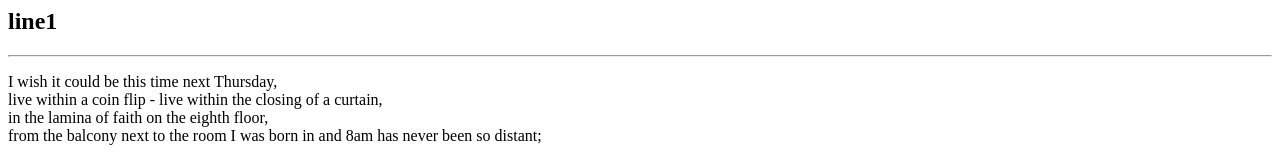
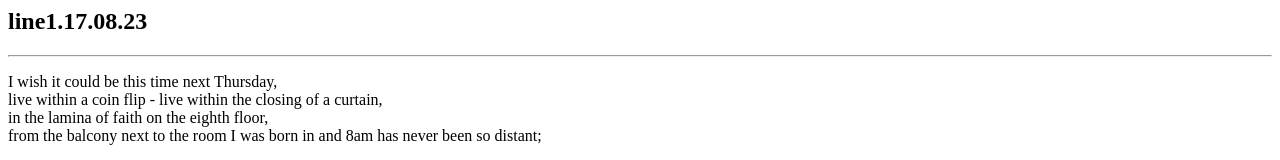
Before and after one commit to lucmendes05/st.yves1, a plain HTML site: page index.html in a window 1280 px wide. Shown: the top 160 px of the page. Drawn offline with Linux system fonts and the light colour scheme.

Commit message:
no more messages yh

```diff
--- a/index.html
+++ b/index.html
@@ -10,7 +10,7 @@
 
 <body>
 
-<h2> line1 </h2>
+<h2> line1.17.08.23 </h2>
 
 <hr>
 <p>
```
